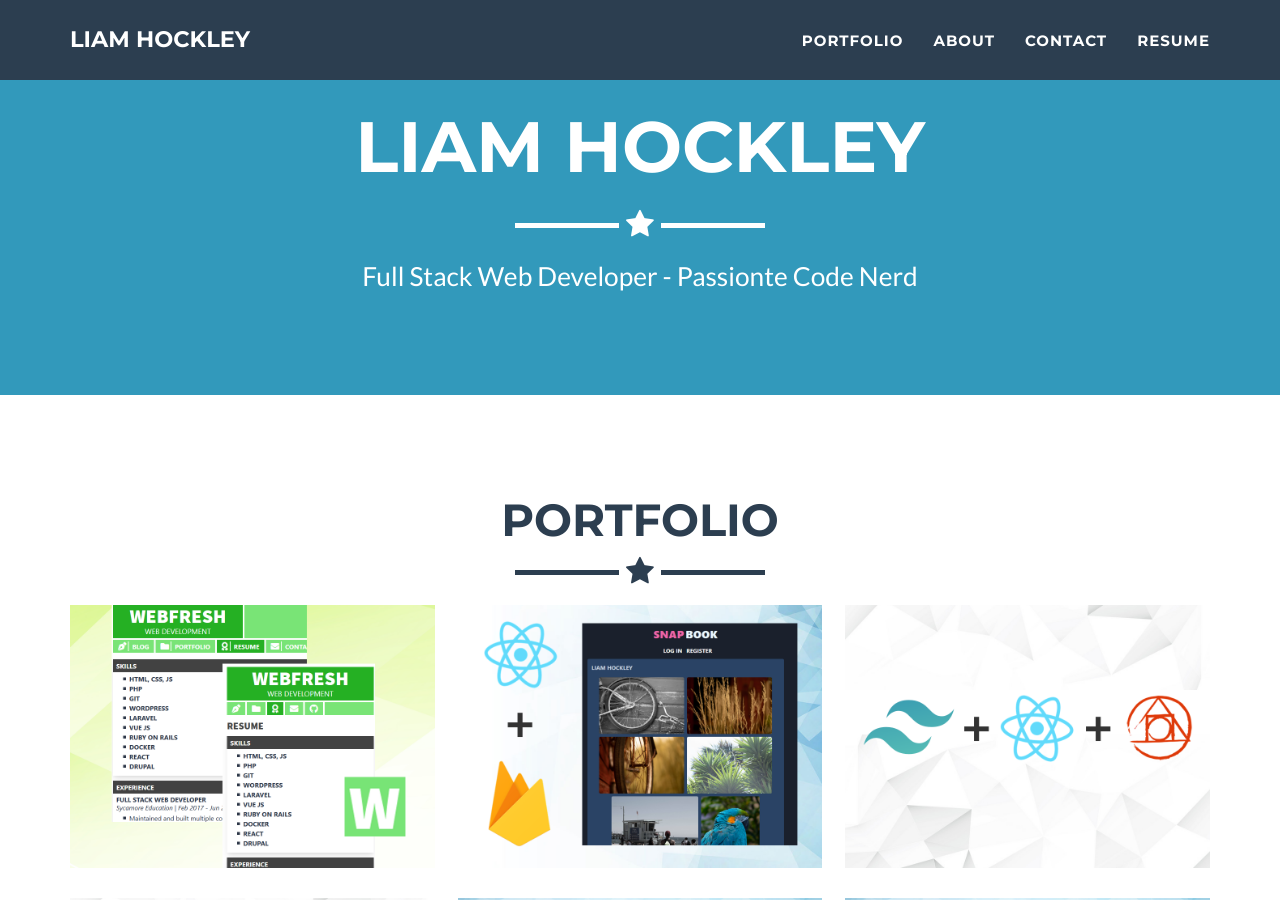
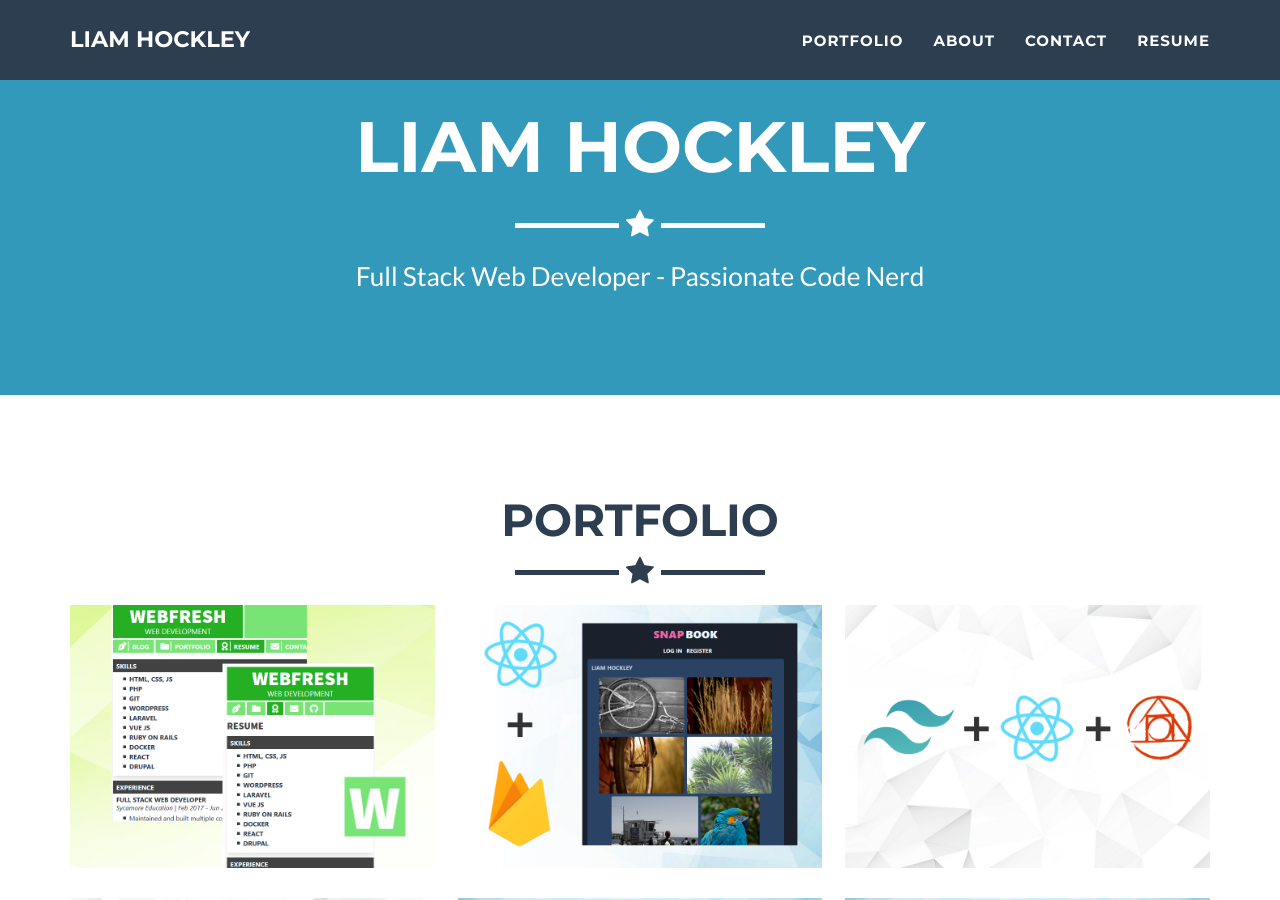
Before and after one commit to xdega/xdega.github.io, a Jekyll site: the page built from _posts/2020-12-15-webfresh-development.markdown, in a window 1280 px wide and 900 px high, scrolled down 396 px. Built offline with Jekyll 4.4.1, drawn with Linux system fonts in a browser that asks for light colours.

Commit message:
Fix spelling error

```diff
--- a/_config.yml
+++ b/_config.yml
@@ -4,7 +4,7 @@ email: mpzoyyjk # Formspree
 url: https://www.liamhockley.me
 description: "Personal portfolio for passionate Full Stack Web Developer, Liam Hockley."
 keywords: "web, developer, full stack, front-end, php, vue, react"
-skills: "Full Stack Web Developer - Passionte Code Nerd"
+skills: "Full Stack Web Developer - Passionate Code Nerd"
 meta_author: "Liam Hockley"
 
 google_verify:
```
